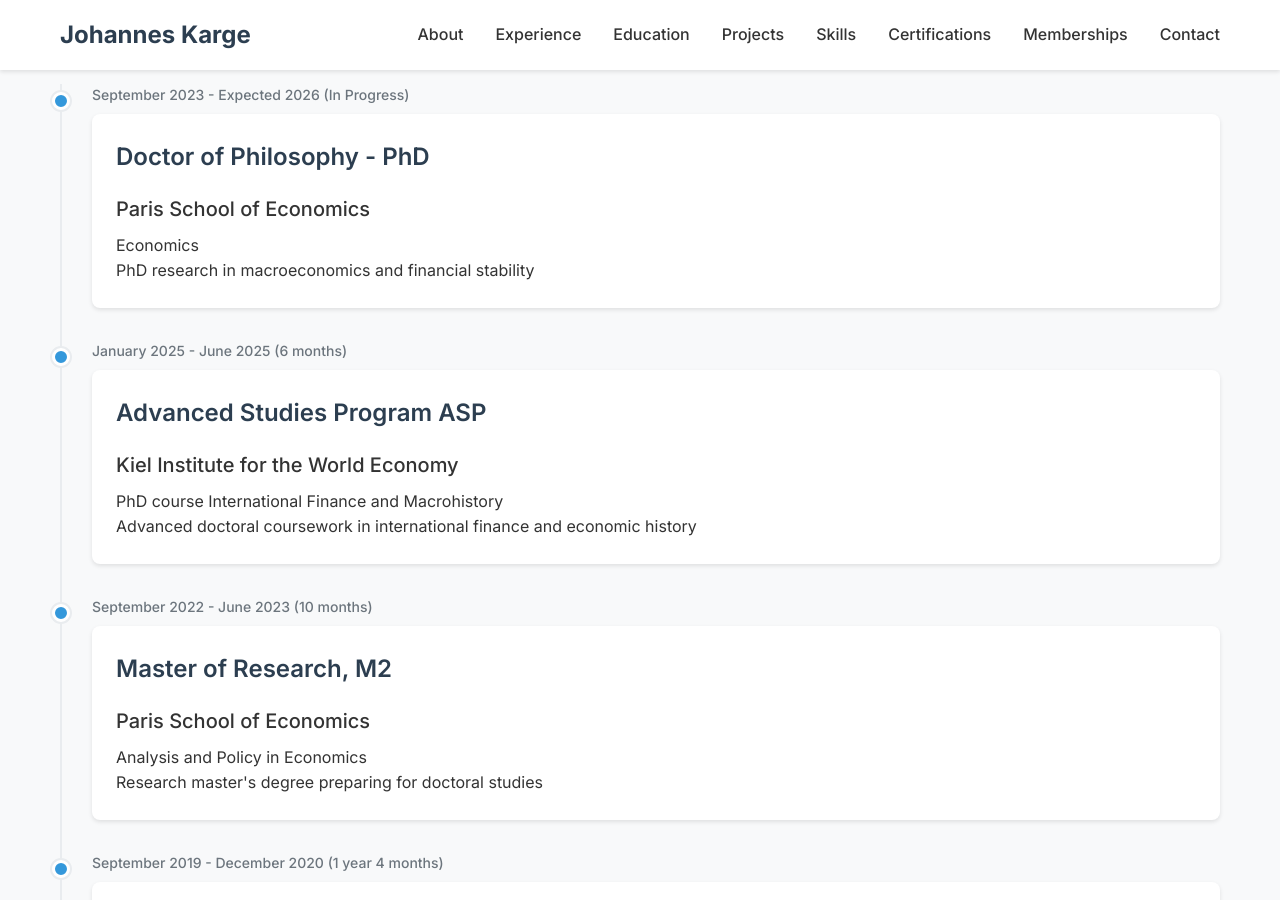
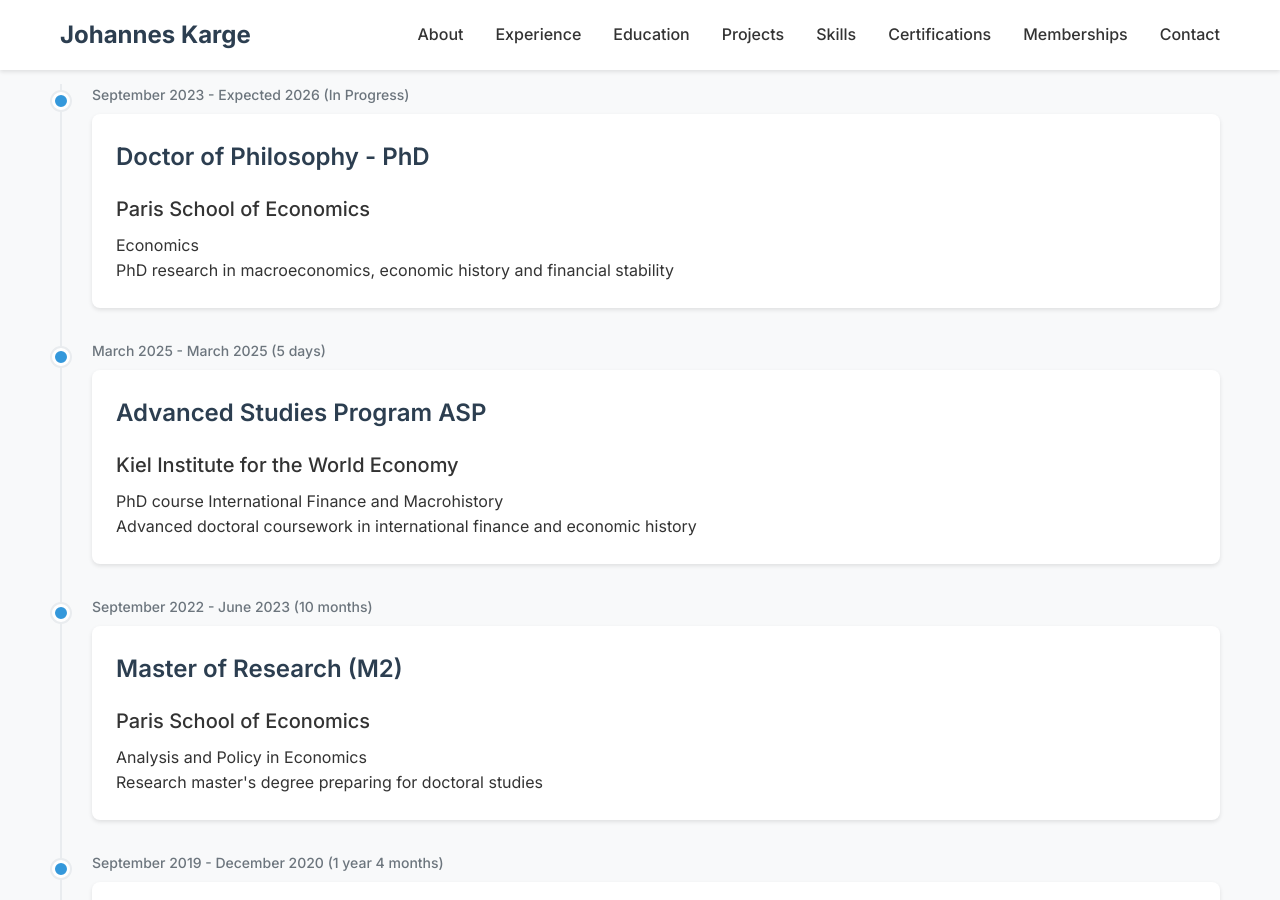
Before and after one commit to JohannesKarge/johanneskarge.github.io, a Jekyll site: the page built from index.md, in a window 1280 px wide and 900 px high, scrolled down 1884 px. Built offline with Jekyll 4.4.1, drawn with Linux system fonts in a browser that asks for light colours.

Commit message:
Update education.yml

```diff
--- a/_data/education.yml
+++ b/_data/education.yml
@@ -4,18 +4,18 @@
   start_date: September 2023
   end_date: Expected 2026
   duration: In Progress
-  description: PhD research in macroeconomics and financial stability
+  description: PhD research in macroeconomics, economic history and financial stability
 
 - institution: Kiel Institute for the World Economy
   degree: Advanced Studies Program ASP
   field: PhD course International Finance and Macrohistory
-  start_date: January 2025
-  end_date: June 2025
-  duration: 6 months
+  start_date: March 2025
+  end_date: March 2025
+  duration: 5 days
   description: Advanced doctoral coursework in international finance and economic history
 
 - institution: Paris School of Economics
-  degree: Master of Research, M2
+  degree: Master of Research (M2)
   field: Analysis and Policy in Economics
   start_date: September 2022
   end_date: June 2023
```
